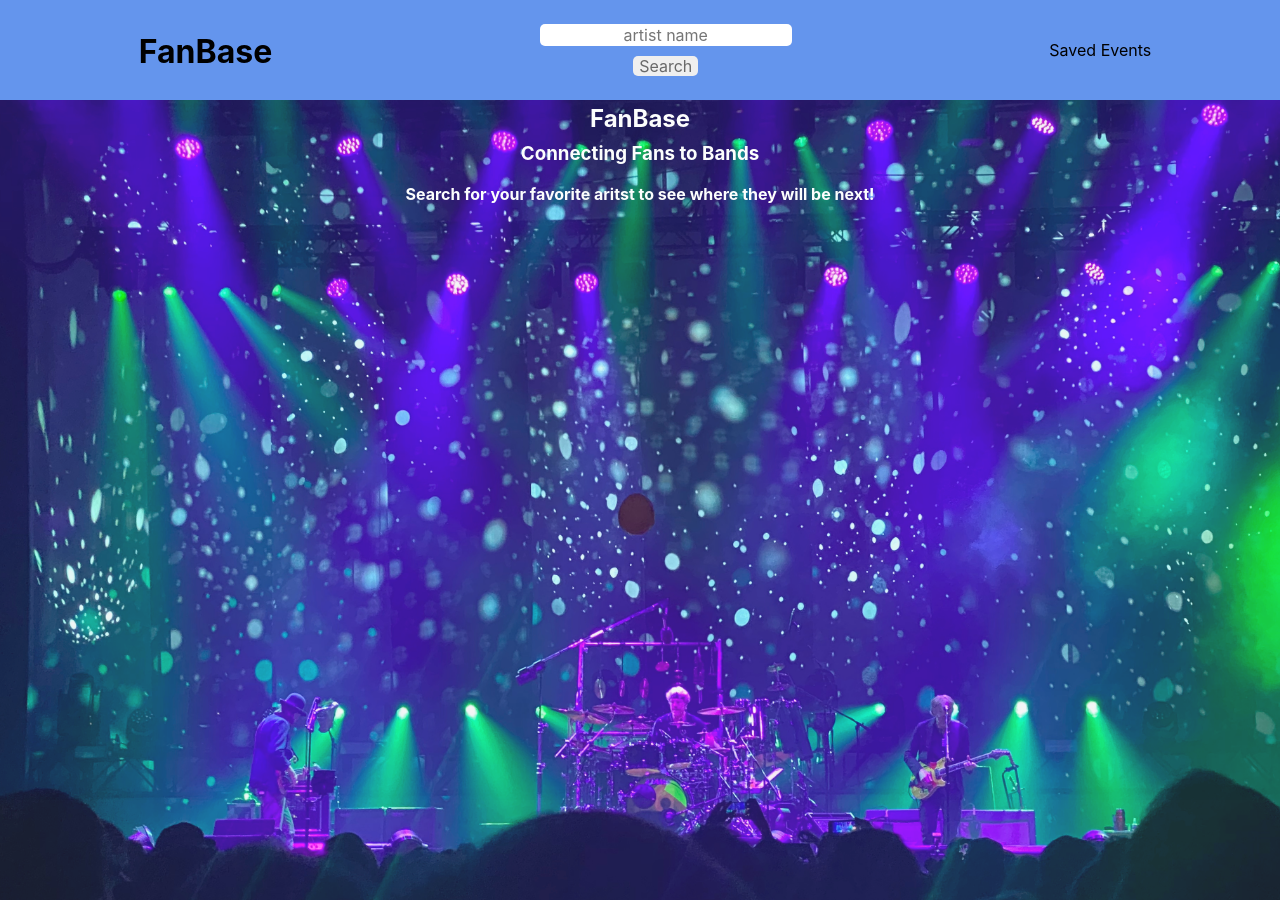
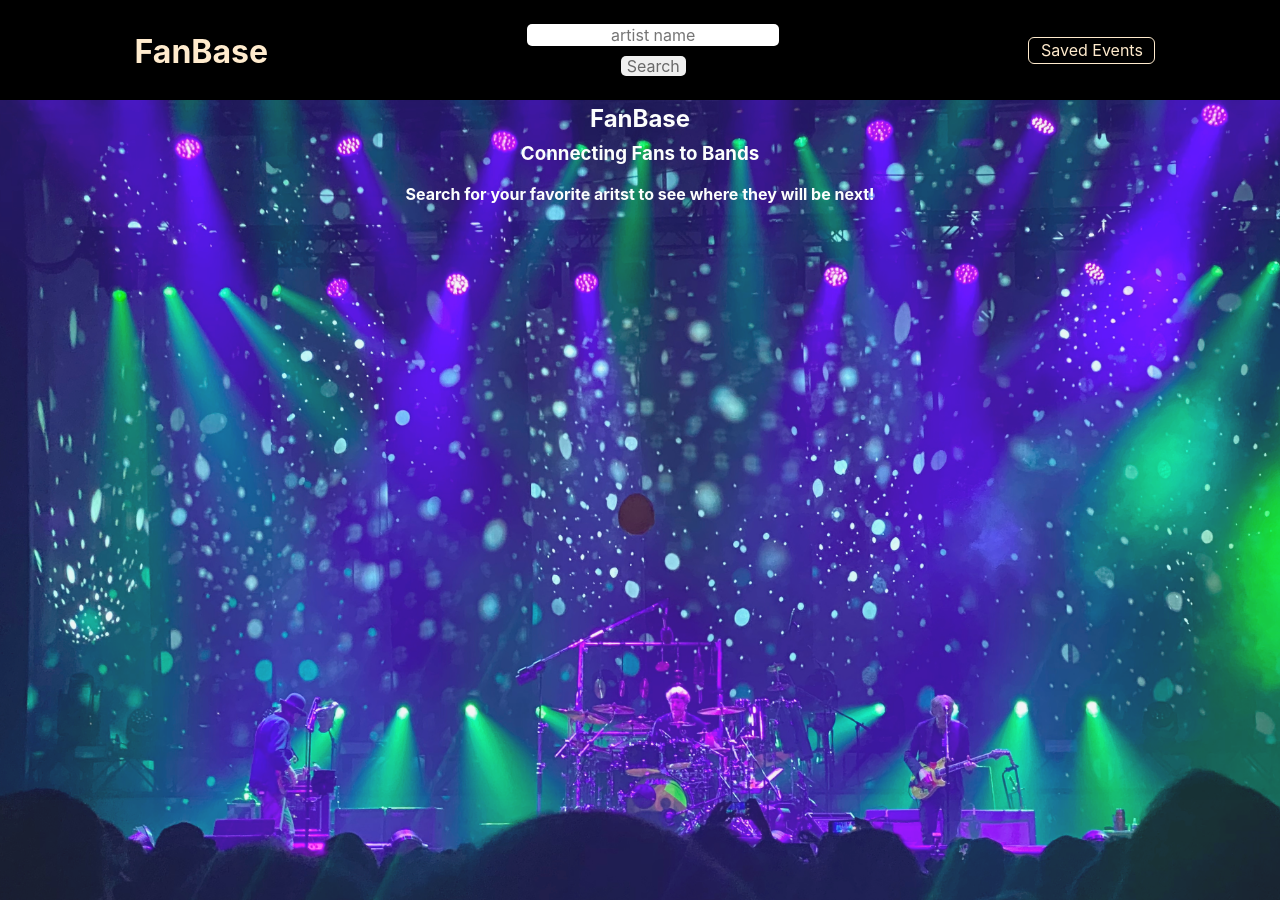
Before and after one commit to justincanthony/fanbase, a React (Create React App) app: page / in a window 1280 px wide. Built offline with nearby package versions, Linux system fonts and the light colour scheme.

Commit message:
Adjust background color

```diff
--- a/src/components/navbar/Navbar.css
+++ b/src/components/navbar/Navbar.css
@@ -3,7 +3,7 @@
 	display: flex;
 	flex-direction: row;
 	justify-content: space-around;
-	background-color: cornflowerblue;
+	background-color: black;
 }
 
 .searchBar {
@@ -18,11 +18,24 @@
 
 .saveButtonWrapper a {
 	text-decoration: none;
-	color: black;
+	color:blanchedalmond;
+	border: .5px solid blanchedalmond;
+	border-radius: 6px;
 }
 
 .saveButtonWrapper a:hover {
 cursor: pointer;
+color: white;
+background-color: rgb(48, 48, 48);
+}
+
+.savedEventsButton {
+	height: 25px;
+	width: 125px;
+	text-align: center;
+}
+.savedEventsButton p {
+	margin-top: 3px;
 }
 
 .logoWrapper {
@@ -32,6 +45,7 @@ cursor: pointer;
 
 .logoWrapper h1 {
 	margin: 10px 10px 5px 10px;
+	color: blanchedalmond;
 }
 
 .logoWrapper a {
@@ -55,7 +69,8 @@ cursor: pointer;
 }
 
 .submitButton:hover {
-cursor: pointer
+cursor: pointer;
+background-color: rgb(198, 197, 197)
 }
 
 @media screen and (max-width: 509px) {
```
